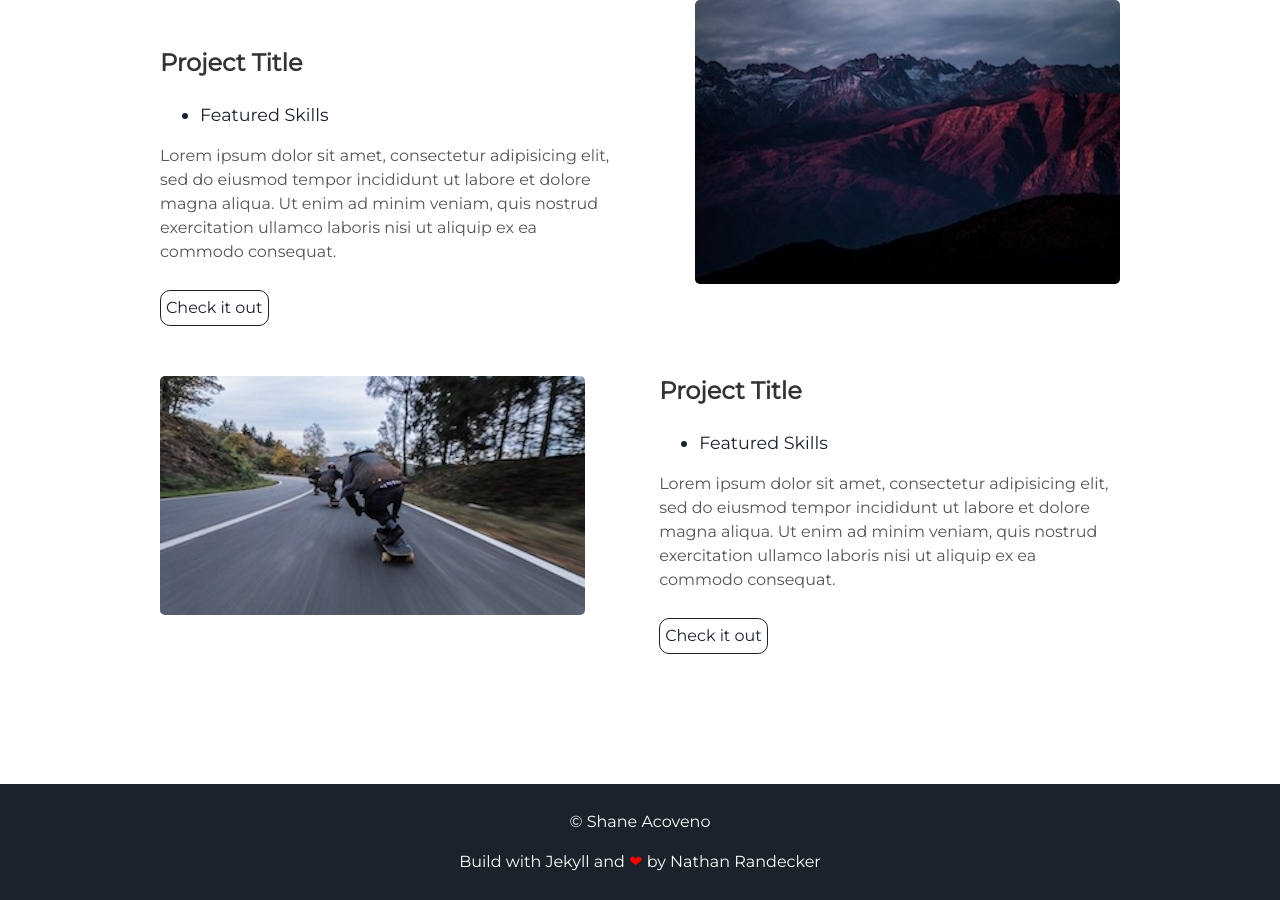
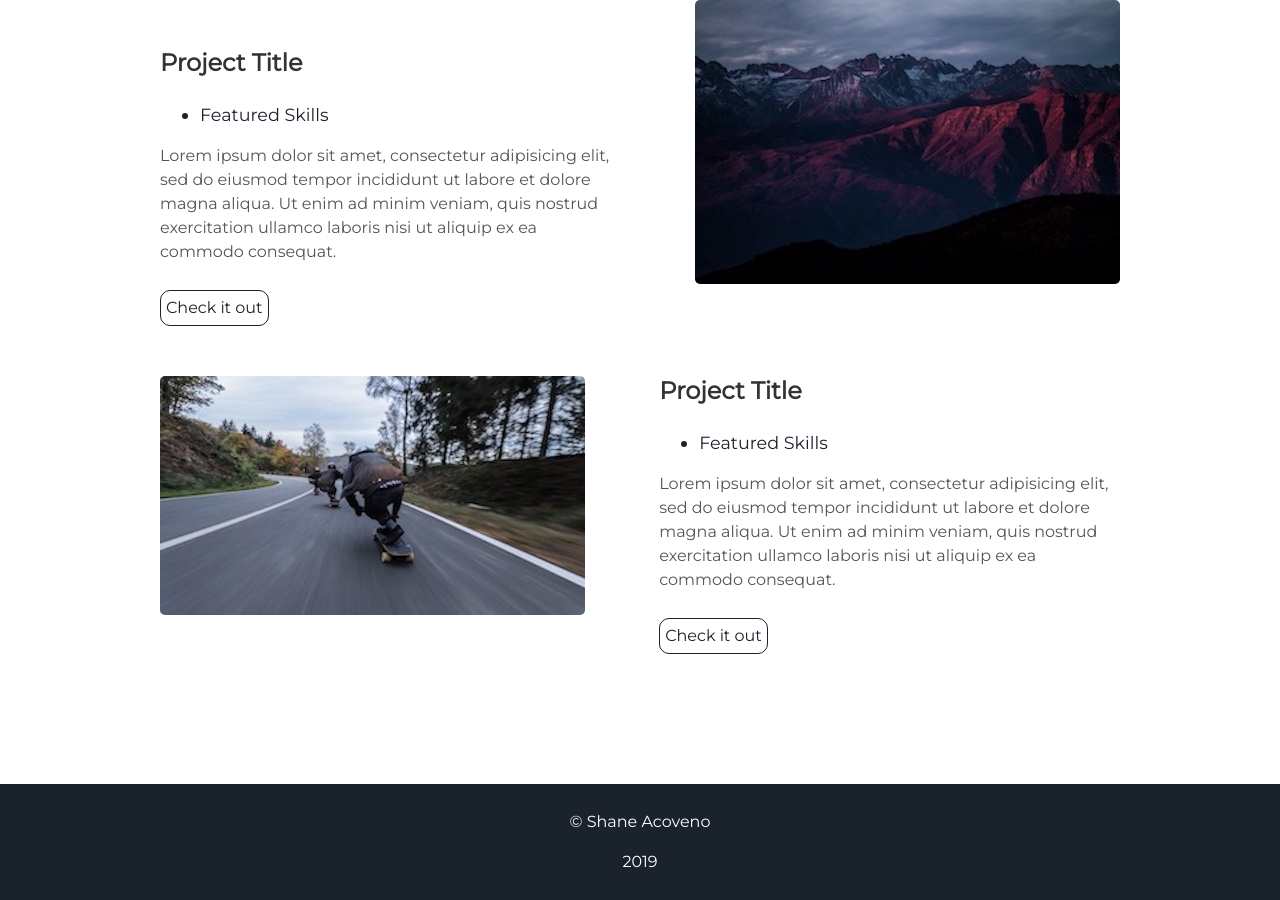
Before and after one commit to shaneacoveno/shaneacoveno.github.io, a Jekyll site: the page built from index.html, in a window 1280 px wide and 900 px high, scrolled down 1675 px. Built offline with Jekyll 4.4.1, drawn with Linux system fonts in a browser that asks for light colours.

Commit message:
Update footer.html
personalize

```diff
--- a/_includes/footer.html
+++ b/_includes/footer.html
@@ -1,6 +1,6 @@
 <footer class="footer">
     <p>&copy; {{site.username}}</p>
-    <p>Build with Jekyll and <span class="love">❤</span> by <a href="https://github.com/nrandecker">Nathan Randecker</a></p>
+    <p>2019</p>
 </footer>
 <script src="//cdn.jsdelivr.net/particles.js/2.0.0/particles.min.js"></script>
 <script src="{{ "/assets/js/sweet-scroll.min.js" | prepend: site.baseurl }}"></script>
```
